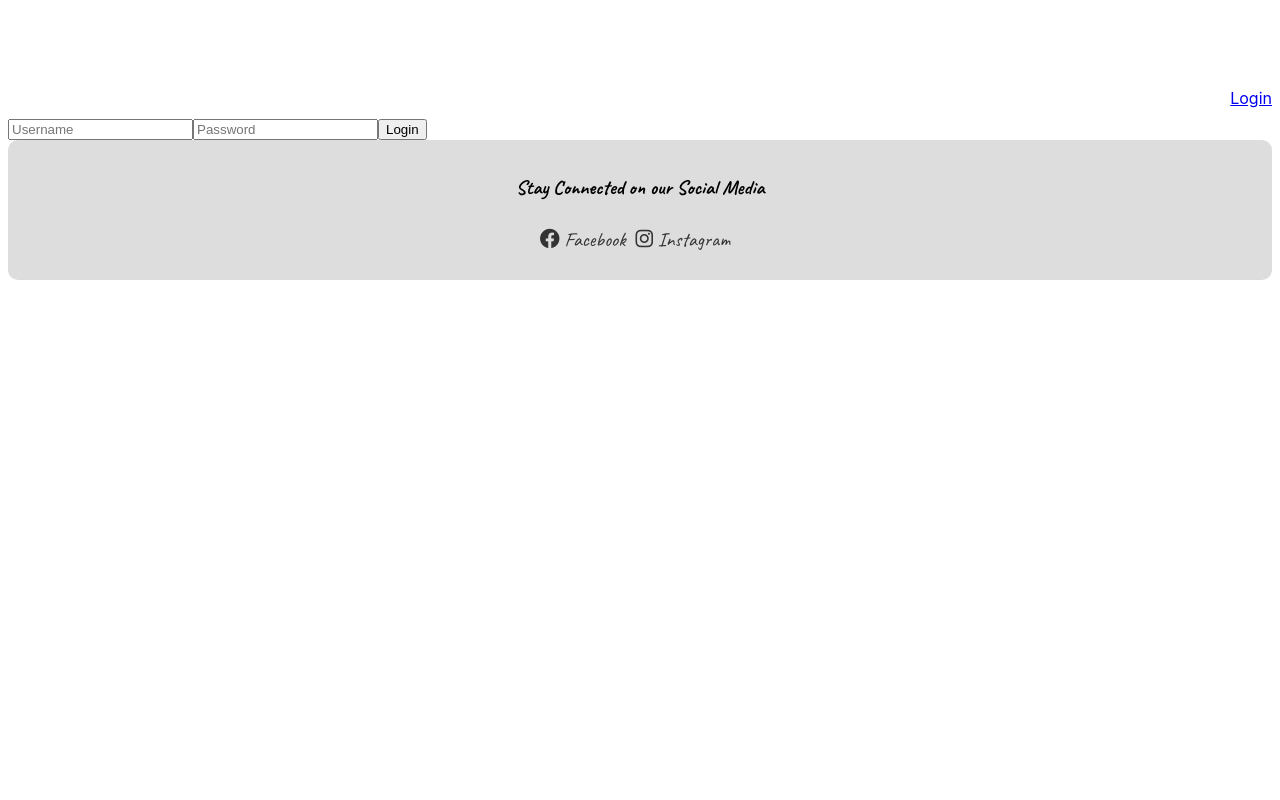
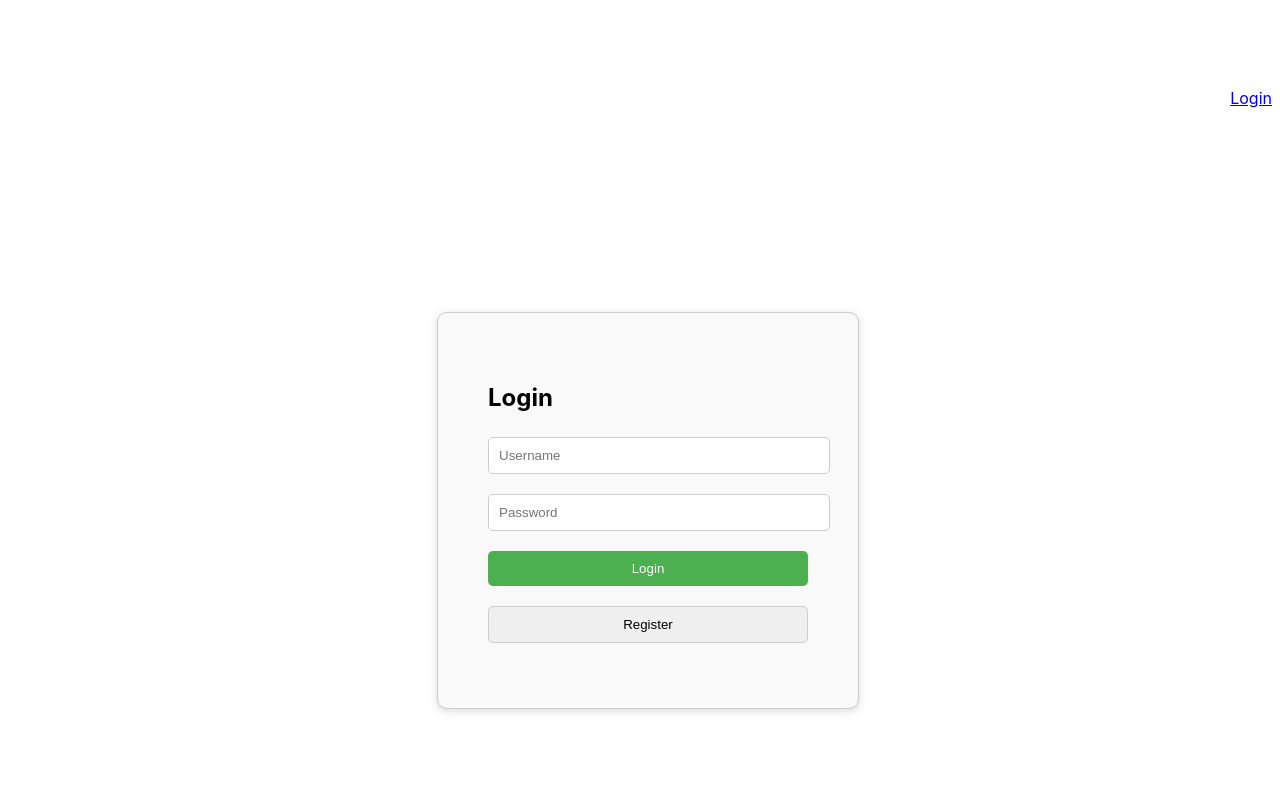
Before and after one commit to shlomitbitton/ineedit_client, an Angular app: page /login in a window 1280 px wide. Shown: the top 800 px of the page. Built offline with nearby package versions, Linux system fonts and the light colour scheme.

Commit message:
feature/register new user

```diff
--- a/src/app/login/login.component.css
+++ b/src/app/login/login.component.css
@@ -1,6 +1,58 @@
-.login-form{
-  text-align: center;
+/* Parent container to center the forms */
+.center-wrapper {
+  display: flex;            /* Enables flexbox */
+  justify-content: center;  /* Centers content horizontally */
+  align-items: center;      /* Centers content vertically */
+  flex-direction: column;   /* Aligns items vertically */
+  width: 100vw;             /* Full viewport width */
+  height: 100vh;            /* Full viewport height */
+  gap: 20px;                /* Adds space between login and register forms */
+  box-sizing: border-box;   /* Prevents overflow due to padding/margin */
+  /*transform: translateY(-10%); !* Shifts forms upward by 10% of the viewport height *!*/
 }
+
+/* Styling for both login and register forms */
+.login-form, .register-new-user {
+  padding: 50px;                   /* Adds padding inside forms */
+  text-align: left;                /* Aligns text inside forms to the left */
+  width: 320px;                    /* Increased width for forms */
+  border: 1px solid #ccc;          /* Border for forms */
+  border-radius: 10px;             /* Adds rounded corners */
+  box-shadow: 0 2px 8px rgba(0, 0, 0, 0.15); /* Soft shadow for forms */
+  background-color: #f9f9f9;       /* Light background color */
+  margin-bottom: 15px;             /* Adds space between forms */
+}
+
+/* Form fields: Inputs and labels */
+input[type="text"],
+input[type="email"],
+input[type="password"],
+button {
+  width: 100%;                     /* Full width input fields */
+  padding: 10px;                   /* Increased padding */
+  margin: 5px 0 15px 0;            /* Adds spacing around fields */
+  border-radius: 5px;              /* Adds rounded corners to input fields */
+  border: 1px solid #ccc;          /* Border color for input fields */
+}
+
+button[type="submit"] {
+  background-color: #4CAF50;       /* Green button background */
+  color: white;                    /* White text color */
+  border: none;                    /* No border on the button */
+  cursor: pointer;                 /* Cursor style to indicate a clickable element */
+}
+
+button[type="submit"]:hover {
+  background-color: #45a049;       /* Darker green on hover */
+}
+
+/* Labels for form fields */
+label {
+  font-weight: bold;               /* Bold font weight */
+  margin-bottom: 5px;              /* Adds space between labels and fields */
+  display: block;                  /* Ensures labels occupy a new line */
+}
+
 /* General alert styles */
 .alert {
   padding: 15px;
--- a/src/app/login/login.component.html
+++ b/src/app/login/login.component.html
@@ -1,13 +1,50 @@
-
-
+<div class="center-wrapper">
+  <div *ngIf="!showRegisterForm"  class="login-form">
+    <h2>Login</h2>
     <form [formGroup]="loginForm" (ngSubmit)="onSubmit()">
-  <div class="login-form">
         <input type="text" formControlName="username" placeholder="Username">
         <input type="password" formControlName="password" placeholder="Password">
         <div *ngIf="loginErrorMessage" class="alert alert-danger">
           {{ loginErrorMessage }}
         </div>
         <button type="submit">Login</button>
+      <button type="button" (click)="toggleRegisterForm()">Register</button>
+    </form>
   </div>
-
+  <div *ngIf="showRegisterForm" class="register-new-user">
+    <h2>Register New User</h2>
+    <form [formGroup]="registerForm" (ngSubmit)="register()">
+      <label for="firstName">First Name:</label>
+      <input type="text" id="firstName" formControlName="userFirstName" required>
+      <div *ngIf="registerForm.controls['userFirstName'].invalid && registerForm.controls['userFirstName'].touched">
+        First name is required.
+      </div>
+      <br/>
+      <label for="lastName">Last Name:</label>
+      <input type="text" id="lastName" formControlName="userLastName" required>
+      <div *ngIf="registerForm.controls['userLastName'].invalid && registerForm.controls['userLastName'].touched">
+        Last name is required.
+      </div>
+      <br/>
+      <label for="email">Email:</label>
+      <input type="email" id="email" formControlName="userEmail" required>
+      <div *ngIf="registerForm.controls['userEmail'].invalid && registerForm.controls['userEmail'].touched">
+        Email is required and should be valid.
+      </div>
+      <br/>
+      <label for="username">Username:</label>
+      <input type="text" id="username" formControlName="username" required>
+      <div *ngIf="registerForm.controls['username'].invalid && registerForm.controls['username'].touched">
+        Username is required.
+      </div>
+      <br/>
+      <label for="password">Password:</label>
+      <input type="password" id="password" formControlName="password" required>
+      <div *ngIf="registerForm.controls['password'].invalid && registerForm.controls['password'].touched">
+        Password is required.
+      </div>
+      <br/>
+      <button type="submit" [disabled]="registerForm.invalid">Register</button>
     </form>
+  </div>
+</div>
--- a/src/app/login/login.component.ts
+++ b/src/app/login/login.component.ts
@@ -1,8 +1,10 @@
 import { Component } from '@angular/core';
-import {FormControl, FormGroup, Validators} from '@angular/forms';
+import {FormBuilder, FormControl, FormGroup, Validators} from '@angular/forms';
 import {AuthService} from "../auth.service";
 import {ActivatedRoute, Router} from "@angular/router";
 import {error} from "@angular/compiler-cli/src/transformers/util";
+import {NewUser} from "./new-user";
+import {UserRegistrationService} from "../services/user-registration.service";
 
 @Component({
   selector: 'app-login',
@@ -10,17 +12,30 @@ import {error} from "@angular/compiler-cli/src/transformers/util";
   styleUrls:  ['./login.component.css']
 })
 export class LoginComponent {
+
   returnUrl: string = '';
   loginErrorMessage: string | null = null;
+  showRegisterForm = false;
   loginForm = new FormGroup({
     username: new FormControl('', [Validators.required]),
     password: new FormControl('', [Validators.required])
   });
 
-  constructor(private route: ActivatedRoute, private router: Router, private authService: AuthService ) { }
+  registerForm: FormGroup;
+
+  constructor(private fb: FormBuilder, private route: ActivatedRoute, private router: Router, private authService: AuthService, private userRegistration: UserRegistrationService) {
+    this.registerForm = this.fb.group({
+      userFirstName: ['', Validators.required],
+      userLastName: ['', Validators.required],
+      userEmail: ['', [Validators.required, Validators.email]],
+      username: ['', Validators.required],
+      password: ['', Validators.required]
+    });
+  }
+
 
   onSubmit() {
-    this.returnUrl = this.route.snapshot.queryParams['returnUrl'] ;
+    this.returnUrl = this.route.snapshot.queryParams['returnUrl'];
 
     const username = this.loginForm.get('username')?.value || '';
     const password = this.loginForm.get('password')?.value || '';
@@ -31,6 +46,11 @@ export class LoginComponent {
       return;
     }
     this.login(username, password);
+    console.log('Login form submitted');
+  }
+
+  toggleRegisterForm() {
+    this.showRegisterForm = !this.showRegisterForm;
   }
 
   login(username: string, password: string) {
@@ -45,13 +65,21 @@ export class LoginComponent {
           this.loginErrorMessage = response.error || 'An unknown error occurred during login.';
         }
       },
-        error:(error) => {
+      error: (error) => {
         console.error('Login error:', error);
         this.loginErrorMessage = 'Login failed. Please check your credentials.';
       },
-        complete:() => console.log('Login request completed.')
+      complete: () => console.log('Login request completed.')
     });
   }
 
+  register() {
+    if (this.registerForm.valid) {
+      // Extract form values and create an object
+      const newUser = this.registerForm.value;
+      this.userRegistration.register(newUser);
+      console.log('Register form submitted');
+    }
+  }
 
 }
--- /dev/null
+++ b/src/app/login/new-user.ts
@@ -0,0 +1,7 @@
+export interface NewUser{
+  userFirstName: string;
+  userLastName: string;
+  userEmail: string;
+  username: string;
+  password: string;
+}
--- /dev/null
+++ b/src/app/services/user-registration.service.ts
@@ -0,0 +1,27 @@
+import {Injectable} from "@angular/core";
+import {HttpClient} from "@angular/common/http";
+import {NewUser} from "../login/new-user";
+
+@Injectable({
+  providedIn: 'root'
+})
+export class UserRegistrationService {
+
+  private apiUrl = 'http://localhost:8080/api/';
+
+  constructor(private http: HttpClient){
+
+  }
+
+  register(newUser: NewUser) {
+
+    this.http.post(this.apiUrl +"userRegistration", newUser).subscribe({
+      next: (response) => {
+        console.log('User registered successfully', response);
+      },
+      error: (error) => {
+        console.error('Registration error', error);
+      }
+    });
+  }
+}
```
Lines whose indentation alone changed are shown as unchanged.
